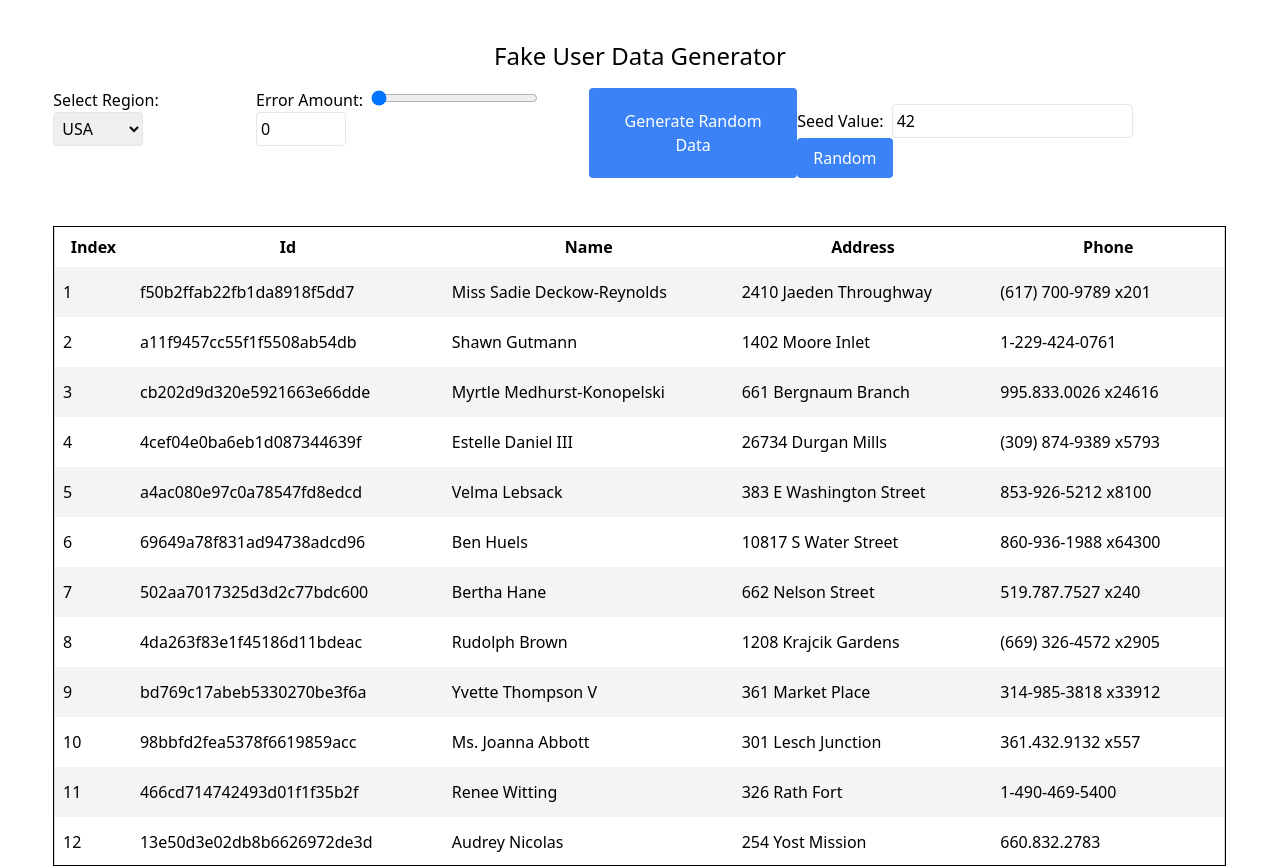
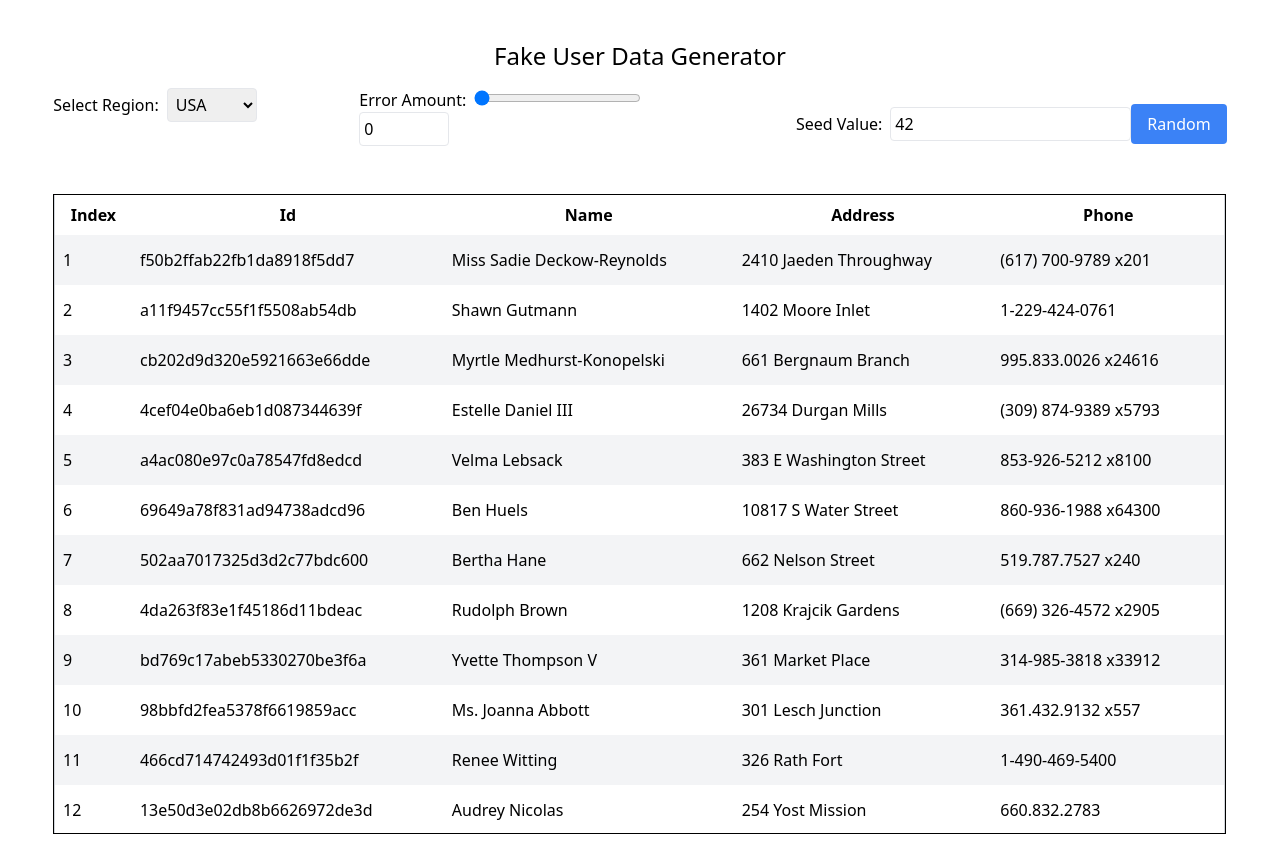
Before and after one commit to abrorm3/FakeUserDataGenerator, an Angular app in the folder fakeUserDataGenerator/: page / in a window 1280 px wide. After the commit the page ends 834 px from the top, so only its background shows below. Built offline with nearby package versions, Linux system fonts and the light colour scheme.

Commit message:
added trigger to random seed

```diff
--- a/fakeUserDataGenerator/src/app/user-data-generator/user-data-generator.component.html
+++ b/fakeUserDataGenerator/src/app/user-data-generator/user-data-generator.component.html
@@ -32,10 +32,6 @@
       />
     </div>
 
-    <button class="bg-blue-500 text-white py-2 px-4 rounded" (click)="generateData()">
-      Generate Random Data
-    </button>
-
     <div class="mb-4 md:mb-0 mt-4">
       <label for="seed" class="mr-2">Seed Value:</label>
       <input
@@ -43,6 +39,7 @@
         id="seed"
         class="p-1 border rounded"
         [(ngModel)]="seed"
+        (ngModelChange)="generateData()"
       />
       <button class="bg-blue-500 text-white py-2 px-4 rounded" (click)="generateRandomSeed()">
         Random
--- a/fakeUserDataGenerator/src/app/user-data-generator/user-data-generator.component.ts
+++ b/fakeUserDataGenerator/src/app/user-data-generator/user-data-generator.component.ts
@@ -40,6 +40,7 @@ export class UserDataGeneratorComponent implements OnInit {
 
   generateRandomSeed() {
     this.seed = Math.floor(Math.random() * 1000000); // Generate a random seed
+    this.generateData();
   }
   generateRandomIdentifier(name: string, seed: number): string {
     // Combine name and seed to generate a random identifier
```
